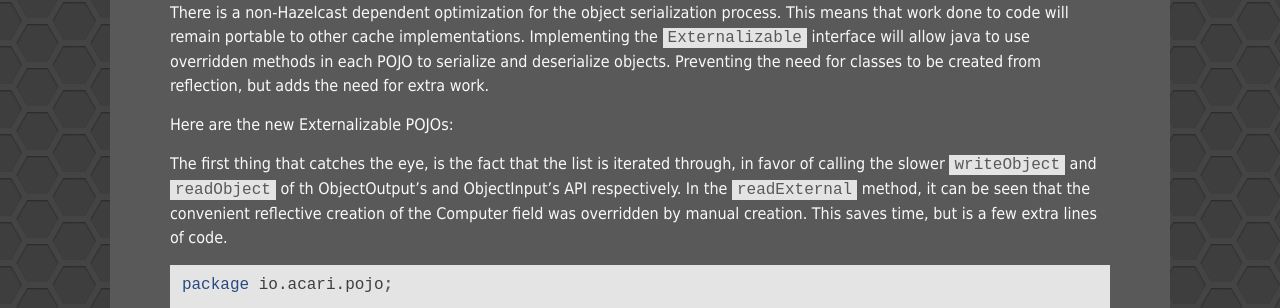
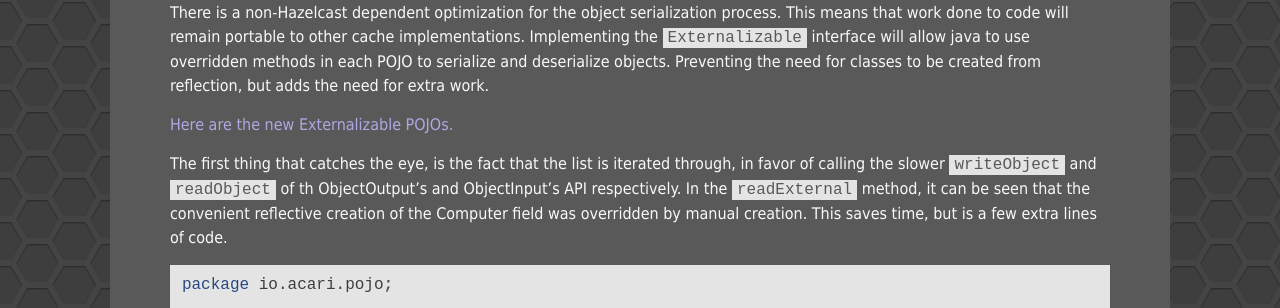
Before and after one commit to Unthrottled/blog, a Jekyll site: the page built from _posts/2017-05-01-Hazelcast-Performance-Serialization.md, in a window 1280 px wide and 900 px high, scrolled down 1990 px. Shown: the part 145-453 px from the top of the window. Built offline with Jekyll 4.4.1, drawn with Linux system fonts in a browser that asks for light colours; some of the changed lines change nothing that is shown.

Commit message:
Link to the code

```diff
--- a/_posts/2017-05-01-Hazelcast-Performance-Serialization.md
+++ b/_posts/2017-05-01-Hazelcast-Performance-Serialization.md
@@ -88,8 +88,7 @@ This means that work done to code will remain portable to other cache implementa
 Implementing the `Externalizable` interface will allow java to use overridden methods in each POJO to serialize and deserialize objects.
 Preventing the need for classes to be created from reflection, but adds the need for extra work.
 
-Here are the new Externalizable POJOs:
-
+[Here are the new Externalizable POJOs.]({{site.url}}/code/bh/externalizable.html)
 
 The first thing that catches the eye, is the fact that the list is iterated through, in favor of calling the slower `writeObject` and `readObject` of th ObjectOutput's and ObjectInput's API respectively.
 In the `readExternal` method, it can be seen that the convenient reflective creation of the Computer field was overridden by manual creation.
```
